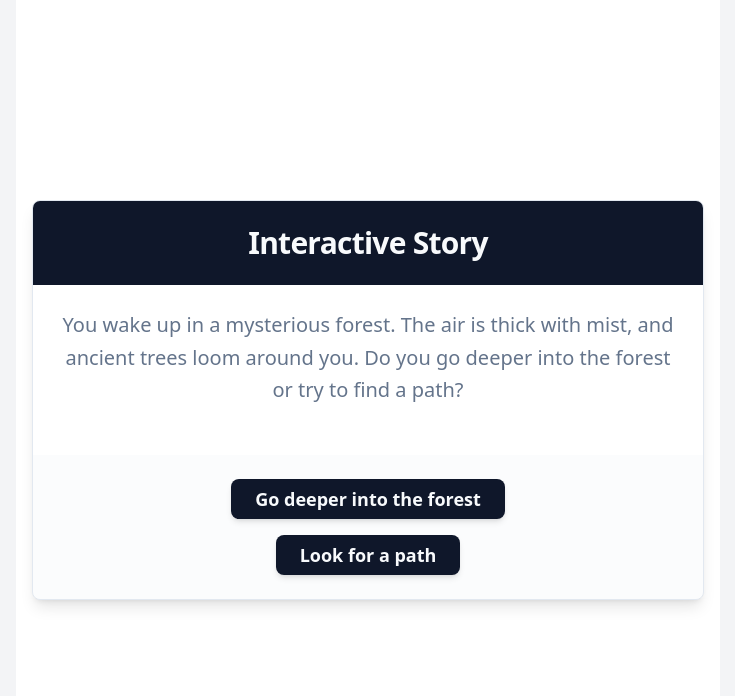
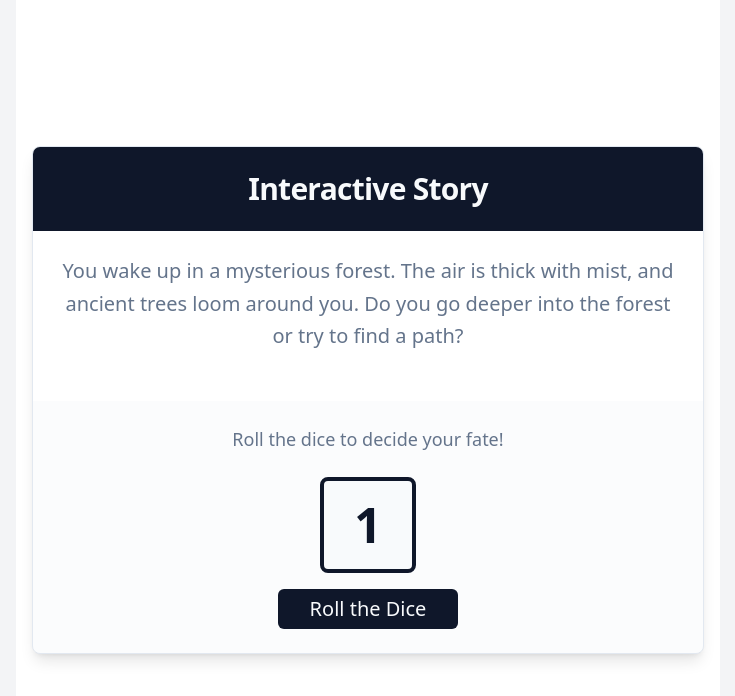
Before and after one commit to CML1986/RPGdice, a React (Vite) app: page / in a window 1280 px wide. Shown: the top 696 px of the page, without its empty margins (272-1007 px from the left). Built offline with nearby package versions, Linux system fonts and the light colour scheme.

Commit message:
[dyad] Adding a dice roll mechanic with animation - wrote 3 file(s)

```diff
--- /dev/null
+++ b/src/components/story-game/DiceRoller.tsx
@@ -0,0 +1,57 @@
+import React, { useState } from "react";
+import { Button } from "@/components/ui/button";
+import { cn } from "@/lib/utils";
+
+interface DiceRollerProps {
+  onRollComplete: (result: number) => void;
+}
+
+const DiceRoller: React.FC<DiceRollerProps> = ({ onRollComplete }) => {
+  const [isRolling, setIsRolling] = useState(false);
+  const [diceValue, setDiceValue] = useState(1);
+
+  const rollDice = () => {
+    setIsRolling(true);
+    const rollDuration = 1500; // milliseconds for the animation
+
+    // Simulate rolling effect by rapidly changing numbers
+    let rollCount = 0;
+    const interval = setInterval(() => {
+      setDiceValue(Math.floor(Math.random() * 6) + 1);
+      rollCount++;
+      if (rollCount > 10) { // Ensure enough "rolls" for visual effect
+        clearInterval(interval);
+      }
+    }, 100);
+
+    setTimeout(() => {
+      clearInterval(interval); // Clear any lingering interval
+      const finalRoll = Math.floor(Math.random() * 6) + 1;
+      setDiceValue(finalRoll);
+      setIsRolling(false);
+      onRollComplete(finalRoll);
+    }, rollDuration);
+  };
+
+  return (
+    <div className="flex flex-col items-center gap-4">
+      <div
+        className={cn(
+          "relative w-24 h-24 bg-primary-foreground border-4 border-primary rounded-lg flex items-center justify-center text-5xl font-bold text-primary transition-transform duration-300",
+          isRolling ? "animate-spin-dice" : ""
+        )}
+      >
+        {diceValue}
+      </div>
+      <Button
+        onClick={rollDice}
+        disabled={isRolling}
+        className="px-8 py-4 text-xl"
+      >
+        {isRolling ? "Rolling..." : "Roll the Dice"}
+      </Button>
+    </div>
+  );
+};
+
+export default DiceRoller;
--- a/src/components/story-game/SceneDisplay.tsx
+++ b/src/components/story-game/SceneDisplay.tsx
@@ -1,6 +1,7 @@
 import React from "react";
 import { Card, CardContent, CardDescription, CardFooter, CardHeader, CardTitle } from "@/components/ui/card";
 import ChoiceButton from "./ChoiceButton";
+import DiceRoller from "./DiceRoller"; // New import
 import { Scene, Choice } from "@/data/story";
 
 interface SceneDisplayProps {
@@ -9,6 +10,19 @@ interface SceneDisplayProps {
 }
 
 const SceneDisplay: React.FC<SceneDisplayProps> = ({ scene, onChoice }) => {
+  // Determine if the current scene should use the dice roll mechanic
+  // This applies if there are exactly two choices available.
+  const isDiceRollScene = scene.choices.length === 2;
+
+  const handleDiceRollComplete = (rollResult: number) => {
+    if (isDiceRollScene) {
+      // If roll is higher than 3 (4, 5, 6), select the first choice
+      // Otherwise (1, 2, 3), select the second choice
+      const chosenChoice = rollResult > 3 ? scene.choices[0] : scene.choices[1];
+      onChoice(chosenChoice.nextSceneId);
+    }
+  };
+
   return (
     <Card className="w-full max-w-2xl mx-auto shadow-lg rounded-lg overflow-hidden">
       <CardHeader className="bg-primary text-primary-foreground p-6">
@@ -21,6 +35,15 @@ const SceneDisplay: React.FC<SceneDisplayProps> = ({ scene, onChoice }) => {
       </CardContent>
       <CardFooter className="flex flex-col gap-4 p-6 bg-muted/30">
         {scene.choices.length > 0 ? (
+          isDiceRollScene ? (
+            <div className="flex flex-col items-center gap-4">
+              <p className="text-center text-muted-foreground text-lg mb-2">
+                Roll the dice to decide your fate!
+              </p>
+              <DiceRoller onRollComplete={handleDiceRollComplete} />
+            </div>
+          ) : (
+            // Render regular choice buttons if not a dice roll scene (e.g., end scenes or scenes with more than 2 choices)
             scene.choices.map((choice: Choice, index: number) => (
               <ChoiceButton
                 key={index}
@@ -28,6 +51,7 @@ const SceneDisplay: React.FC<SceneDisplayProps> = ({ scene, onChoice }) => {
                 onClick={() => onChoice(choice.nextSceneId)}
               />
             ))
+          )
         ) : (
           <p className="text-center text-muted-foreground text-lg">
             The End.
--- a/tailwind.config.ts
+++ b/tailwind.config.ts
@@ -85,10 +85,18 @@ export default {
             height: "0",
           },
         },
+        "spin-dice": {
+          "0%": { transform: "rotate(0deg) scale(1)" },
+          "25%": { transform: "rotate(90deg) scale(1.1)" },
+          "50%": { transform: "rotate(180deg) scale(1)" },
+          "75%": { transform: "rotate(270deg) scale(1.1)" },
+          "100%": { transform: "rotate(360deg) scale(1)" },
+        },
       },
       animation: {
         "accordion-down": "accordion-down 0.2s ease-out",
         "accordion-up": "accordion-up 0.2s ease-out",
+        "spin-dice": "spin-dice 0.5s infinite linear",
       },
     },
   },
```
Lines whose indentation alone changed are shown as unchanged.
